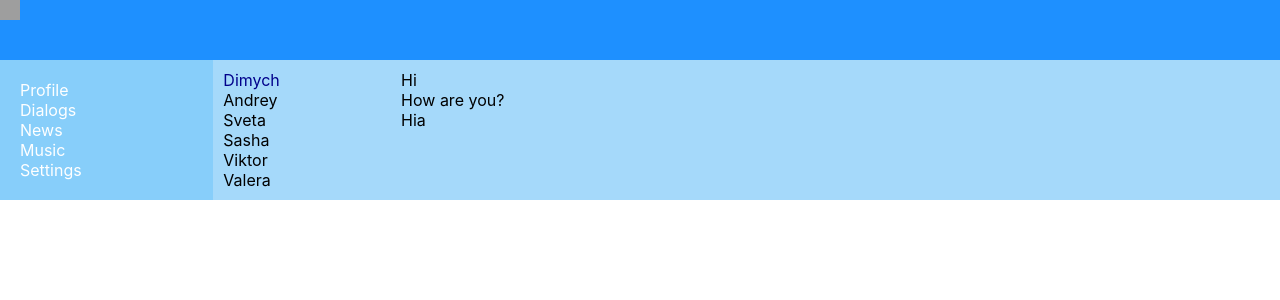
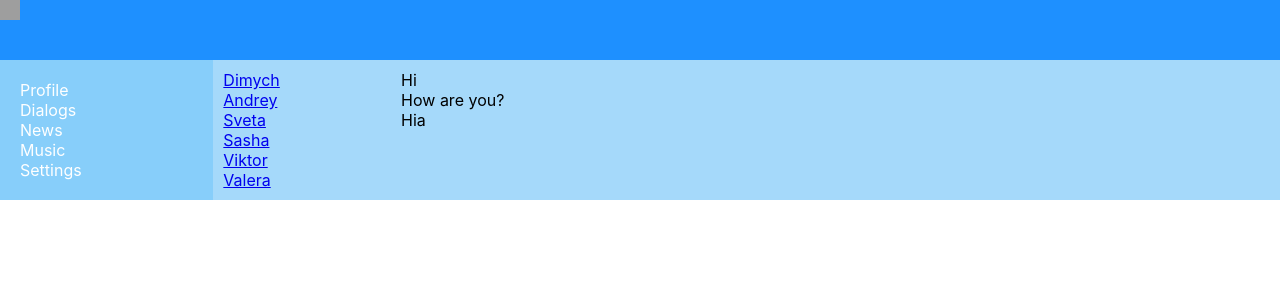
Before and after one commit to soulmatedev/way-of-samurai, a React (Create React App) app: page /dialogs in a window 1280 px wide. Shown: the top 300 px of the page. Built offline with nearby package versions, Linux system fonts and the light colour scheme; grey boxes are pictures that could not be loaded.

Commit message:
Рефакторит страницу диалогов

```diff
--- a/src/components/Dialogs/Dialogs.jsx
+++ b/src/components/Dialogs/Dialogs.jsx
@@ -1,32 +1,35 @@
 import React from "react";
 import style from './Dialogs.module.css';
+import {NavLink} from "react-router-dom";
+
+const DialogItem = (props) => {
+	const DIALOG_PATH = `/dialogs/${props.id}`;
+
+	return <div className={style.dialog}>
+		<NavLink to={DIALOG_PATH}>{props.name}</NavLink>
+	</div>
+}
+
+const Message = (props) => {
+	return <div className={style.message}>{props.message}</div>
+}
 const Dialogs = () => {
 	return (
 		<div className={style.dialogs}>
 			<div className={style.items}>
-				<div className={style.dialog + ' ' + style.active}>
-					Dimych
-				</div>
-				<div className={style.dialog}>
-					Andrey
-				</div>
-				<div className={style.dialog}>
-					Sveta
-				</div>
-				<div className={style.dialog}>
-					Sasha
-				</div>
-				<div className={style.dialog}>
-					Viktor
-				</div>
-				<div className={style.dialog}>
-					Valera
-				</div>
+
+				<DialogItem name="Dimych" id="1" />
+				<DialogItem name="Andrey" id="2" />
+				<DialogItem name="Sveta" id="3" />
+				<DialogItem name="Sasha" id="4" />
+				<DialogItem name="Viktor" id="5" />
+				<DialogItem name="Valera" id="6" />
+
 			</div>
 			<div className={style.messages}>
-				<div className={style.message}>Hi</div>
-				<div className={style.message}>How are you?</div>
-				<div className={style.message}>Hia</div>
+				<Message message="Hi" />
+				<Message message="How are you?" />
+				<Message message="Hia" />
 			</div>
 		</div>
 	)
--- a/src/components/Navbar/Navbar.module.css
+++ b/src/components/Navbar/Navbar.module.css
@@ -4,11 +4,14 @@
     padding: 20px;
 }
 
-.item a{
-    color: white;
-    text-decoration: none;
+.item {
 
-    .active {
+    a {
+        color: white;
+        text-decoration: none;
+    }
+
+    :focus {
         color: #1E90FF;
     }
 }
```
